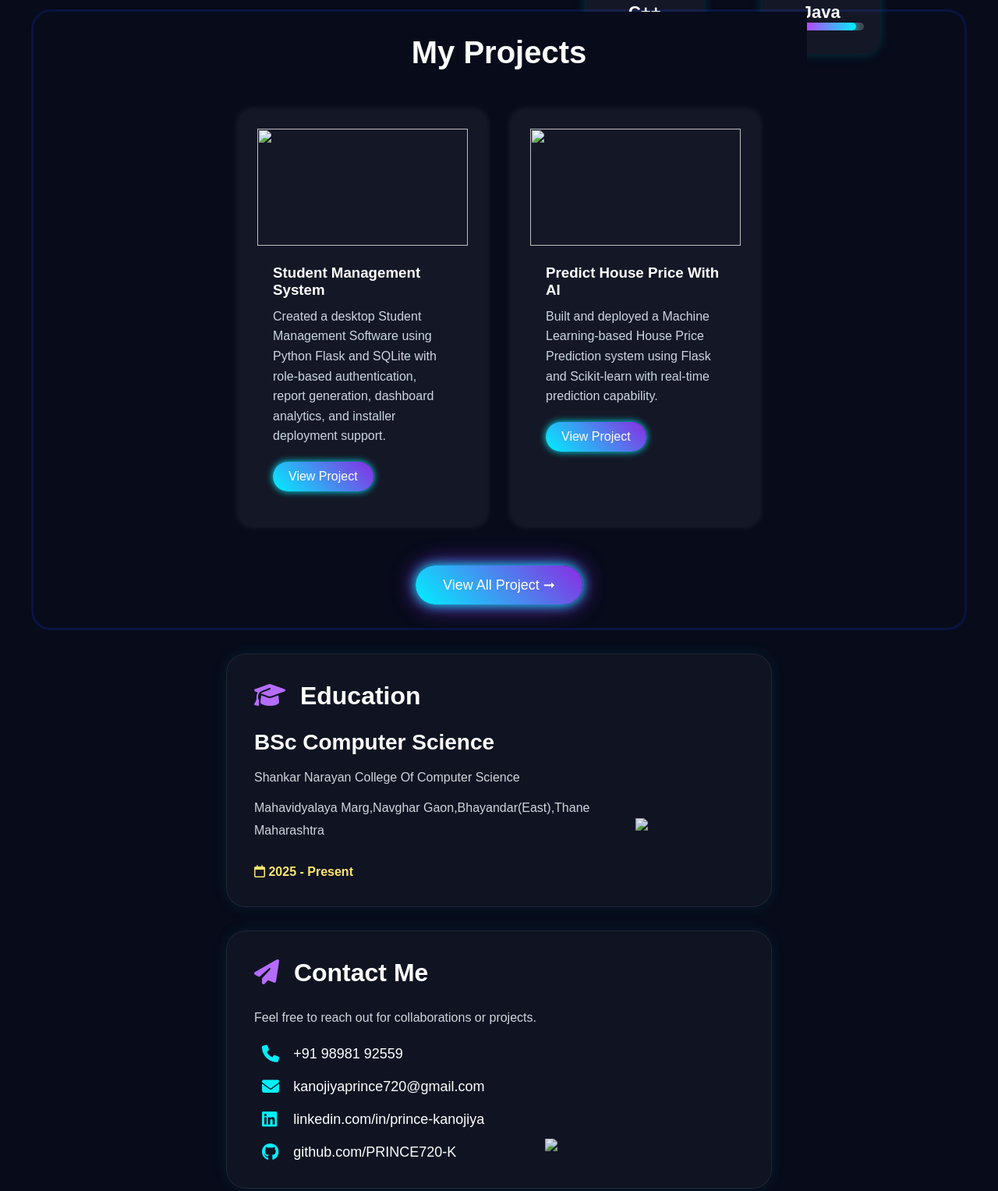
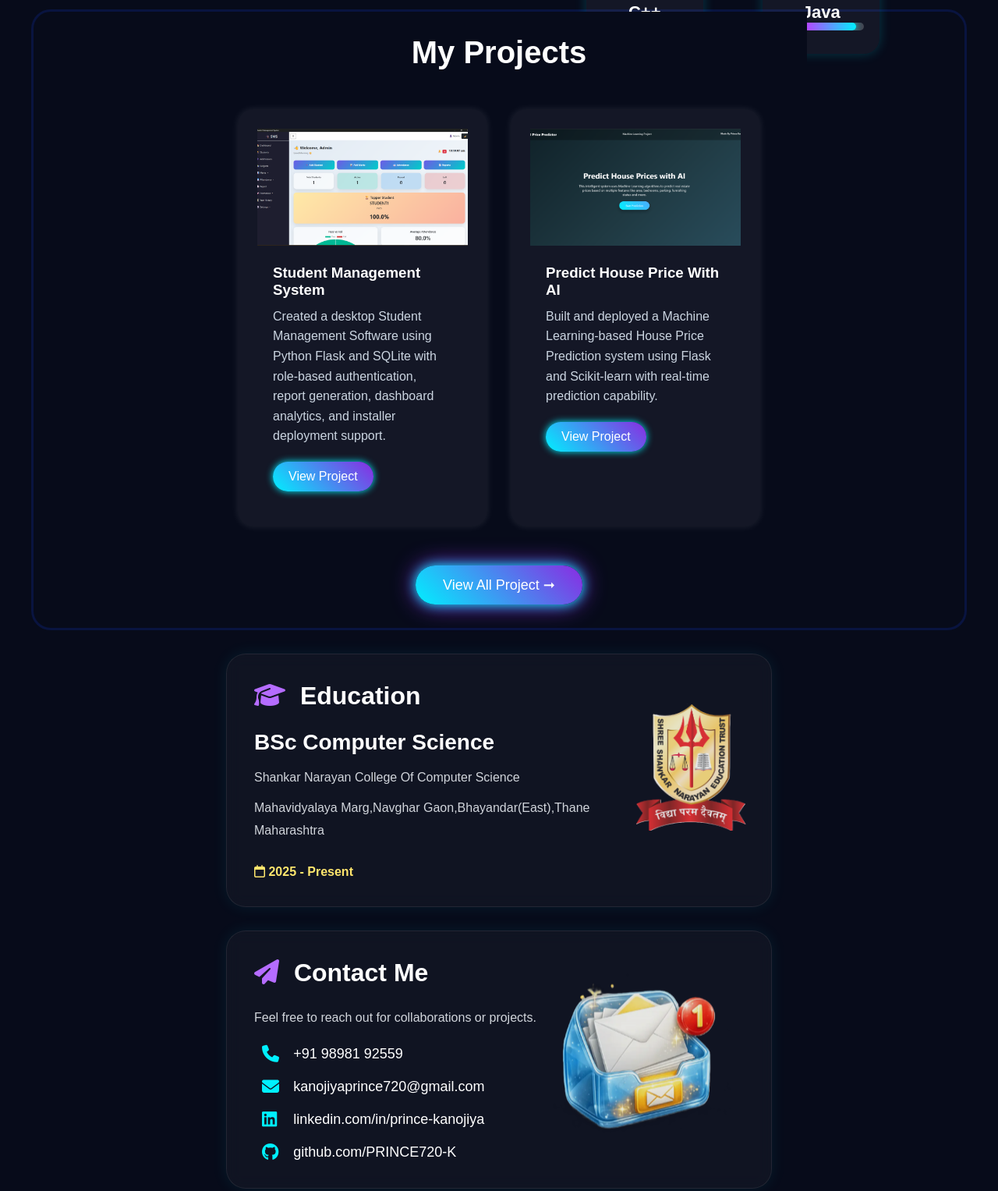
Before and after one commit to PRINCE720-K/My-Portfolio-webshit, a plain HTML site: page index.html in a window 1280 px wide. Shown: the part 1215-2742 px from the top of the page at 78% size. Drawn offline with Linux system fonts and the light colour scheme; the site is published under a folder, as on GitHub Pages, so addresses that start at the root find nothing.

Commit message:
Update index.html

```diff
--- a/index.html
+++ b/index.html
@@ -60,7 +60,7 @@
 
 
         <div class="rightsection">
-            <img src="/img/PHOTO.jpeg" alt="">
+            <img src="img/PHOTO.jpeg" alt="">
         </div>
     </section>
 
@@ -156,7 +156,7 @@
 
       <div class="project-card">
 
-         <img src="/img/sms.png" alt="">
+         <img src="img/sms.png" alt="">
 
          <h3>Student Management System</h3>
 
@@ -171,7 +171,7 @@
 
       <div class="project-card">
 
-         <img src="/img/ai_prid.png" alt="">
+         <img src="img/ai_prid.png" alt="">
 
          <h3>Predict House Price With AI</h3>
 
@@ -215,7 +215,7 @@
 
       <!-- IMAGE -->
 
-      <img src="/img/snc.png" class="side-img">
+      <img src="img/snc.png" class="side-img">
 
    </div>
 
@@ -252,7 +252,7 @@
          github.com/PRINCE720-K
       </div>
 
-      <img src="/img/mail.png" class="mail-img">
+      <img src="img/mail.png" class="mail-img">
 
    </div>
 
```
